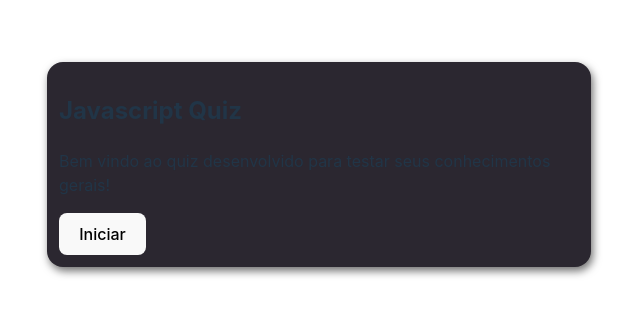
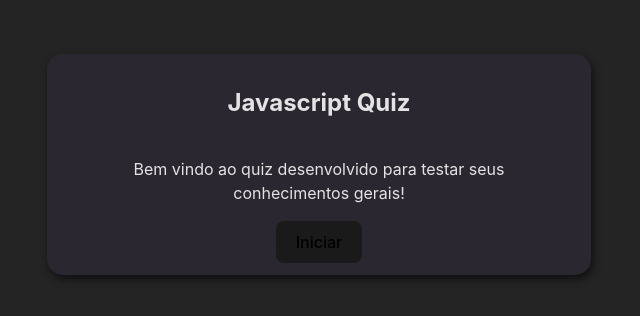
Before and after one commit to BernardoKrause/quiz-react, a React (Vite) app: page / in a window 1280 px wide. Shown: the part 236-552 px from the top of the page, without its empty margins (321-961 px from the left). Built offline with nearby package versions, Linux system fonts and the light colour scheme.

Commit message:
ajuste básico de css

```diff
--- a/src/App.css
+++ b/src/App.css
@@ -6,16 +6,3 @@
   border-radius: 1em;
   background-color: rgb(43, 39, 48);
 }
-
-.perguntas {
-  display: flex;
-  justify-content: center;
-  text-align: left;
-  font-size: 1.3em;
-}
-
-.respostas {
-  display: flex;
-  flex-direction: column;
-  gap: 8px;
-}
--- /dev/null
+++ b/src/components/End.css
@@ -0,0 +1,12 @@
+.End {
+    display: flex;
+    flex-direction: column;
+    align-items: center;
+    padding: 16px;
+    text-align: center;
+    gap: 16px;
+}
+
+.End p {
+    margin: 0 4em;
+}
--- a/src/components/End.jsx
+++ b/src/components/End.jsx
@@ -1,4 +1,5 @@
 import React from 'react'
+import './End.css'
 
 const End = ( {changeGameStage} ) => {
   return (
--- a/src/components/Quiz.css
+++ b/src/components/Quiz.css
@@ -0,0 +1,13 @@
+.perguntas {
+    display: flex;
+    justify-content: center;
+    text-align: left;
+    font-size: 1.3em;
+  }
+
+
+  .respostas {
+    display: flex;
+    flex-direction: column;
+    gap: 8px;
+  }
--- /dev/null
+++ b/src/components/Start.css
@@ -0,0 +1,11 @@
+.Start {
+    display: flex;
+    flex-direction: column;
+    align-items: center;
+    text-align: center;
+    gap: 16px;
+}
+
+.Start p {
+    margin: 0 4em;
+}
--- a/src/components/Start.jsx
+++ b/src/components/Start.jsx
@@ -1,4 +1,5 @@
 import React from 'react'
+import './Start.css'
 
 const Start = ( {changeGameStage} ) => {
   return (
--- a/src/index.css
+++ b/src/index.css
@@ -14,15 +14,6 @@
   -webkit-text-size-adjust: 100%;
 }
 
-a {
-  font-weight: 500;
-  color: #646cff;
-  text-decoration: inherit;
-}
-a:hover {
-  color: #535bf2;
-}
-
 body {
   margin: 0;
   display: flex;
@@ -30,11 +21,6 @@ body {
   align-items: center;
   min-width: 320px;
   min-height: 100vh;
-}
-
-h1 {
-  font-size: 3.2em;
-  line-height: 1.1;
 }
 
 button {
@@ -48,23 +34,12 @@ button {
   cursor: pointer;
   transition: border-color 0.25s;
 }
+
 button:hover {
   border-color: #646cff;
 }
+
 button:focus,
 button:focus-visible {
   outline: 4px auto -webkit-focus-ring-color;
 }
-
-@media (prefers-color-scheme: light) {
-  :root {
-    color: #213547;
-    background-color: #ffffff;
-  }
-  a:hover {
-    color: #747bff;
-  }
-  button {
-    background-color: #f9f9f9;
-  }
-}
```
